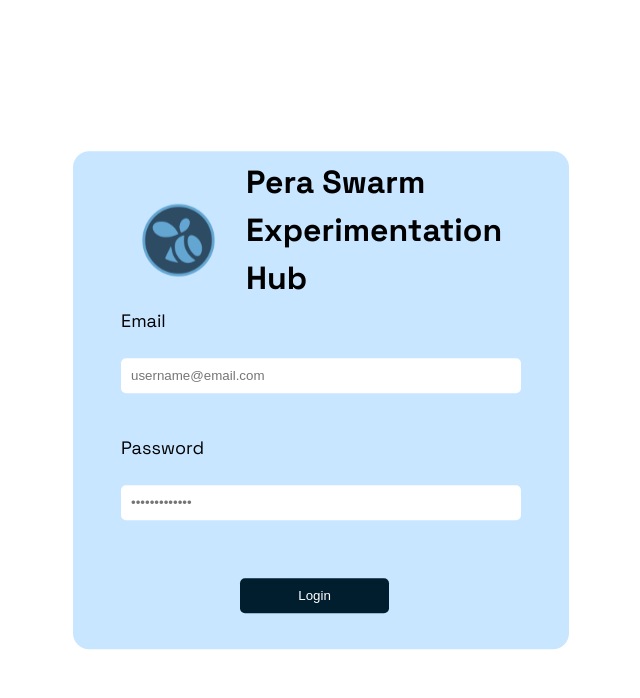
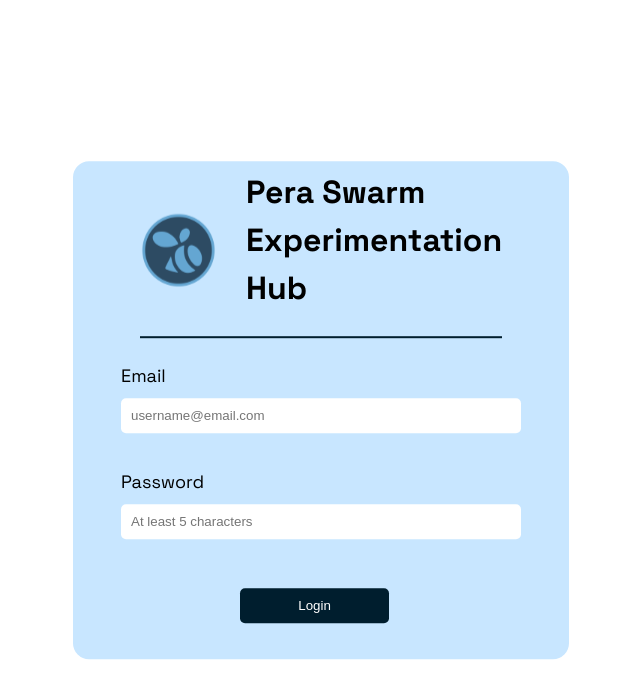
Before and after one commit to cepdnaclk/e19-3yp-Pera-Swarm-Modular-Robots, a React (Vite) app in the folder client-webapp/: page / in a window 1280 px wide. Shown: the top 698 px of the page, without its empty margins (319-959 px from the left). Built offline with nearby package versions, Linux system fonts and the light colour scheme.

Commit message:
modify light login

```diff
--- a/client-webapp/src/pages/login-light.css
+++ b/client-webapp/src/pages/login-light.css
@@ -19,6 +19,7 @@
     padding-top: 0.1em;
     display: flex;
     flex-direction: column;
+    margin-top: 10px;
 
   }
 
@@ -38,7 +39,7 @@
     font-size: medium;
     font-weight: 200;
     font-family: inter;font-family: 'Inter', sans-serif;
-    margin-top: 35px;
+    margin-top: 25px;
 }
 
 .login-header .login-logo {
@@ -50,14 +51,15 @@
 }
 
 .login-form-items {
-    margin-bottom: 3px;
+    margin-bottom: 10px;
 }
 
 label {
     display: block;
+    margin-bottom:-15px ;
+    margin-top: 5px;
+}
 
-
-}
 .login-email,.login-password{
     text-align: left;
     font-size: large;
@@ -71,7 +73,7 @@ input {
     box-shadow: inset;
     border-radius: 5px;
     border: none;
-    margin-bottom: 38px;
+    margin-bottom: 25px;
 
 }
 .login-button{
@@ -99,7 +101,7 @@ input {
 
 .divider {
     border: none;
-    height: 3px;
+    height: 2px;
     background-color: var(--light-container-accent); /* Adjust the color based on your preferred color variable */
-    margin: 16px; /* Adjust the margin as needed */
+    margin: 19px; /* Adjust the margin as needed */
   }
--- a/client-webapp/src/pages/login-light.jsx
+++ b/client-webapp/src/pages/login-light.jsx
@@ -10,7 +10,6 @@ const LoginForm = () => {
       password: "",
     },
 
-    //yup to validate in client side
     validationSchema: Yup.object({
       email: Yup.string()
         .email("Please enter a valid Email address")
@@ -21,7 +20,7 @@ const LoginForm = () => {
     }),
 
     onSubmit: (values) => {
-      console.log(values); //debug
+      console.log(values);
     },
   });
 
@@ -30,47 +29,46 @@ const LoginForm = () => {
       <div className="login-header">
         <img className="login-logo" src="../src/assets/logo.svg" alt="Logo" />
         <h1>Pera Swarm Experimentation Hub</h1>
+      </div>
       <hr className="divider" />
-
-        </div>
 
       <form autoComplete="on" onSubmit={formik.handleSubmit}>
         <div className="login-form-items">
           <label htmlFor="email" className="login-email">
             Email
+            {formik.touched.email && formik.errors.email ? (
+              <span className="login-error"> *Required</span>
+            ) : null}
           </label>
-            <br></br>
+          <br />
           <input
             type="text"
             id="email"
             name="email"
             placeholder="username@email.com"
-              onChange={formik.handleChange} //used for realtime updates
-              onBlur={formik.handleBlur} //notify the end of editing/typing in a field.(clicked outside)
+            onChange={formik.handleChange}
+            onBlur={formik.handleBlur}
             value={formik.values.email}
           />
-            {formik.touched.email && formik.errors.email ? ( //display error messages
-              <div className="login-error">{formik.errors.email}</div>
-            ) : null}
         </div>
 
         <div className="login-form-items">
           <label htmlFor="password" className="login-password">
             Password
+            {formik.touched.password && formik.errors.password ? (
+              <span className="login-error"> *Required</span>
+            ) : null}
           </label>
-            <br></br>
+          <br />
           <input
             type="password"
             id="password"
             name="password"
-              placeholder="&#8226;&#8226;&#8226;&#8226;&#8226;&#8226;&#8226;&#8226;&#8226;&#8226;&#8226;&#8226;&#8226;"
+            placeholder="At least 5 characters"
             onChange={formik.handleChange}
             onBlur={formik.handleBlur}
             value={formik.values.password}
           />
-            {formik.touched.password && formik.errors.password ? (
-              <div className="login-error">{formik.errors.password}</div>
-            ) : null}
         </div>
 
         <input className="login-button" type="submit" value="Login" />
@@ -78,4 +76,5 @@ const LoginForm = () => {
     </div>
   );
 };
+
 export default LoginForm;
```
Lines whose indentation alone changed are shown as unchanged.
